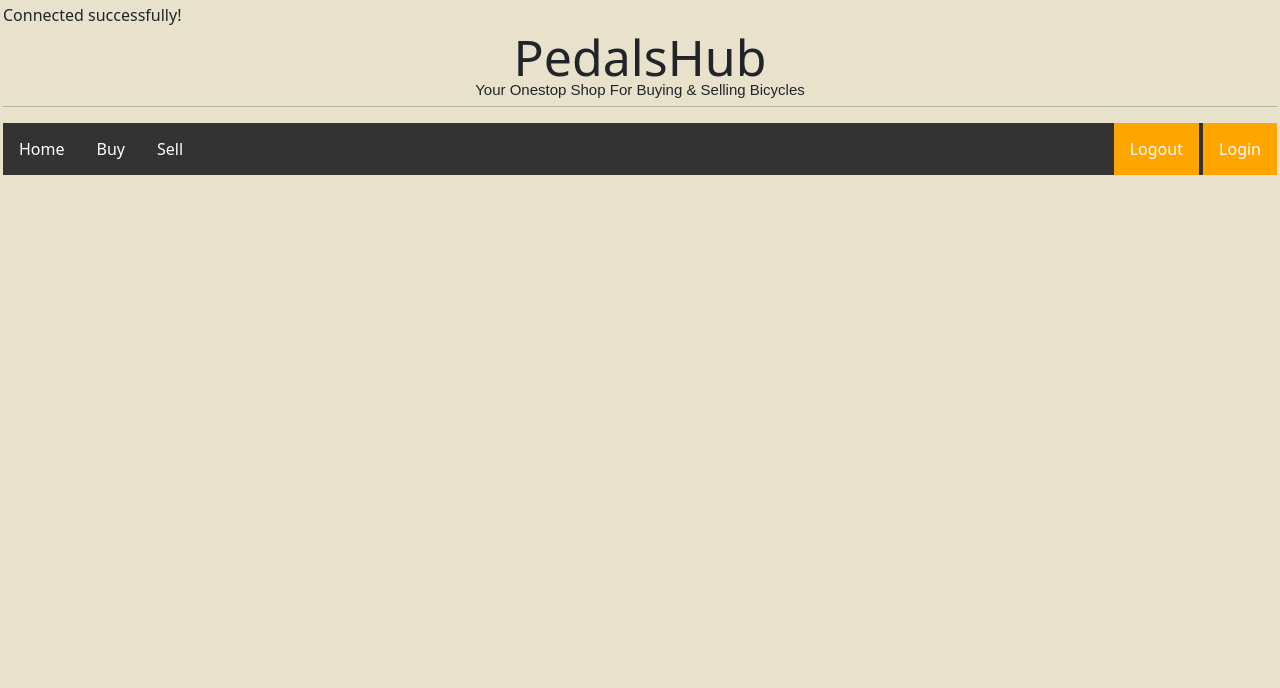
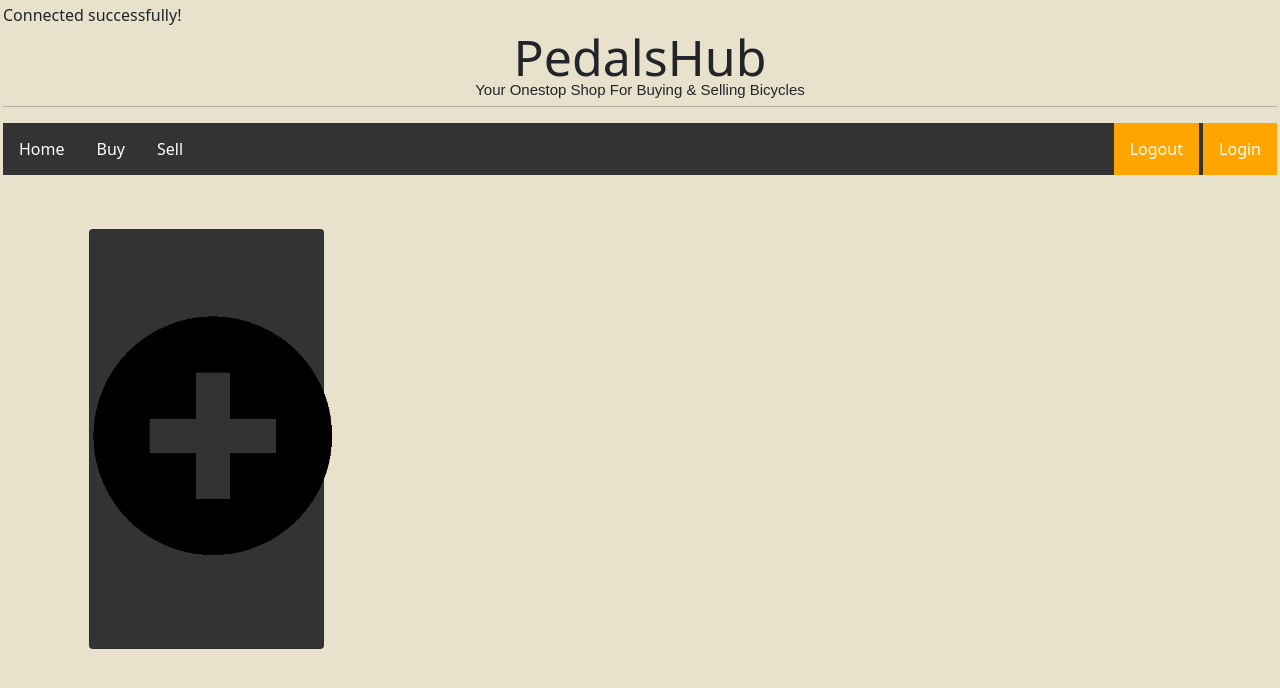
Before and after one commit to wilbertwhite/propertyhub, a PHP site: page /buy.php in a window 1280 px wide. Shown: the top 688 px of the page. Run offline with PHP 8.4, Linux system fonts and the light colour scheme; data that the repository does not hold is empty.

Commit message:
Added card to go to sell page to add more items
Able to add more items by clicking on the plus card

```diff
--- a/buy.php
+++ b/buy.php
@@ -47,6 +47,15 @@ $result=mysqli_query($con,$query);
 	  <?php
 		}
 	?>
+	<div class="card" style=" align-items: center; justifiy-content:center; width:21%; background-color: #333; float:left; padding:50px; margin:10px; height:420px;">
+      <a href="https://codd.cs.gsu.edu/~eruiz11/Project3/sellindex.php">
+		<div id="music" class="nav" style="display:flex; align-items: center; justifiy-content:center;" >
+			<img src="https://codd.cs.gsu.edu/~eruiz11/Project3/images/pngwing.com.png" style="width:300; height:300;">
+		</div>
+	  </a>
+	</div>
+    </div>
+    </div>
   </div>
 </div>
 
```
Also changed, not shown: images/pngwing.com.png (added).
